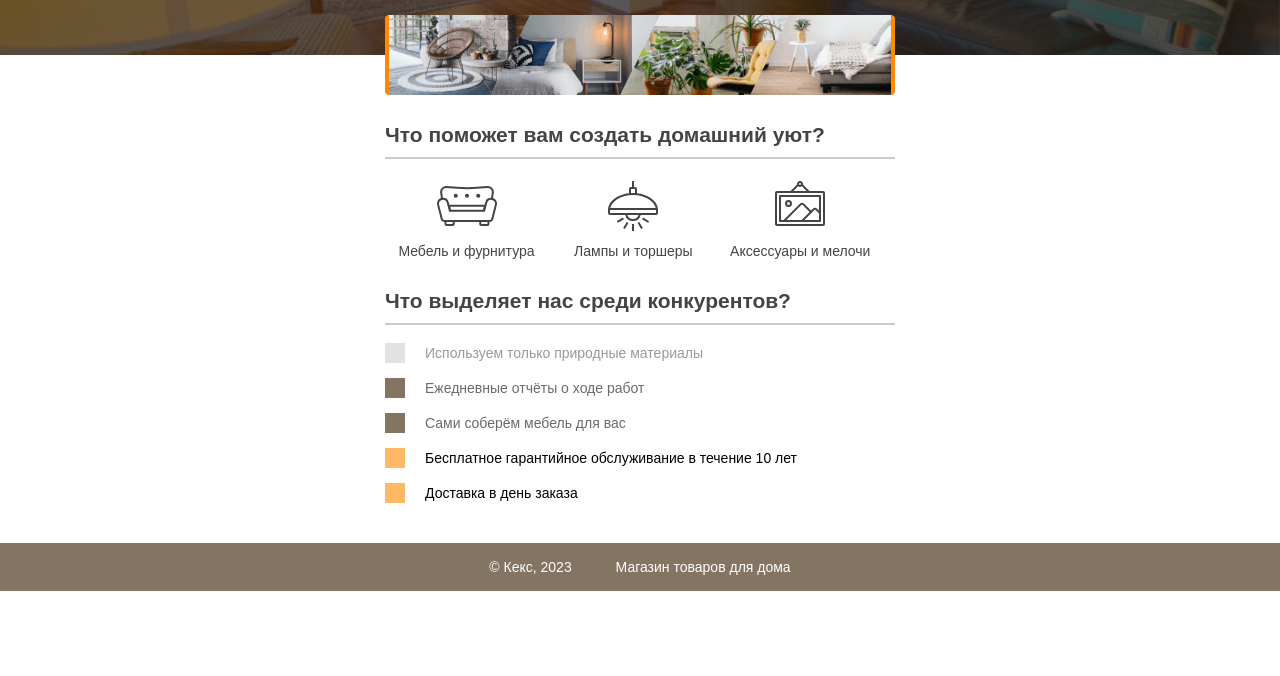
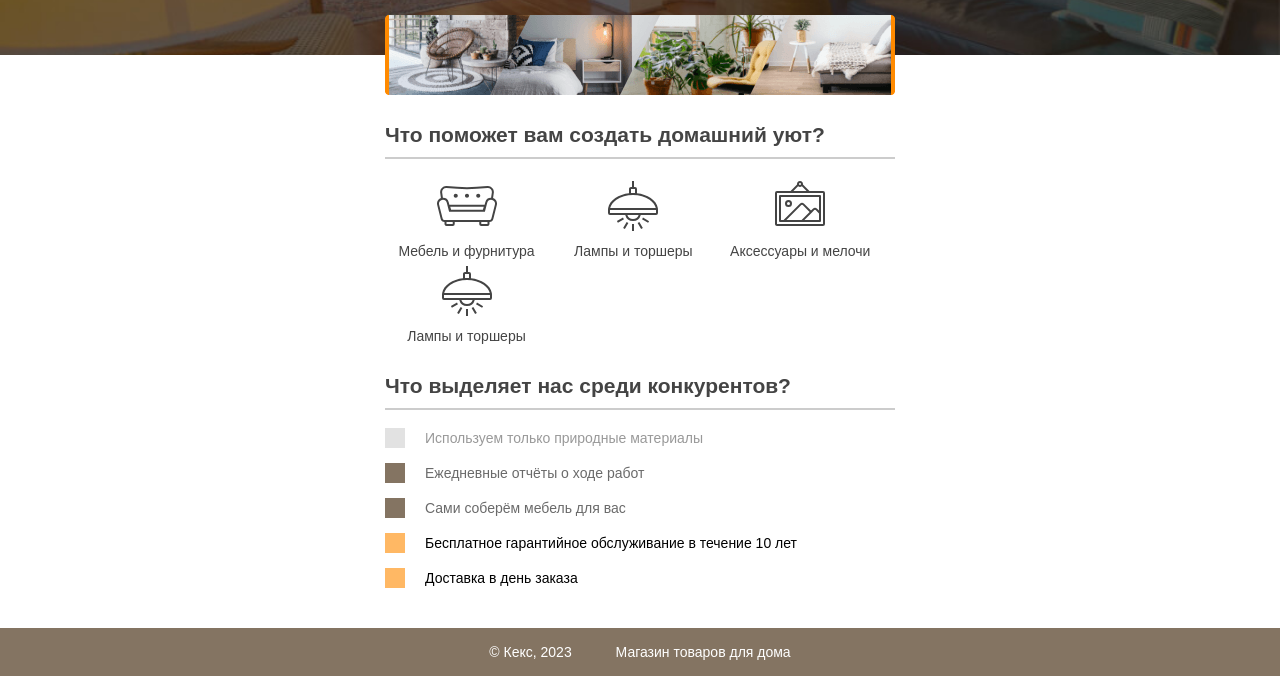
Before and after one commit to rybakovaelizabeth/rybakovaelizabeth.github.io, a plain HTML site: page index.html in a window 1280 px wide. Shown: the part 161-837 px from the top of the page. Before the commit the page ends 800 px from the top, so only its background shows below. Drawn offline with Linux system fonts and the light colour scheme.

Commit message:
Update index.html

```diff
--- a/index.html
+++ b/index.html
@@ -19,6 +19,7 @@
       <p class="feature-furniture">Мебель и фурнитура</p>
       <p class="feature-lighting">Лампы и торшеры</p>
       <p class="feature-accessories">Аксессуары и мелочи</p>
+      <p class="feature-lighting">Лампы и торшеры</p>
     </section>
 
     <section class="advantages">
```
